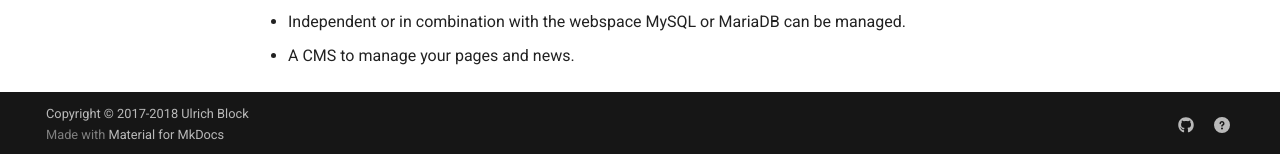
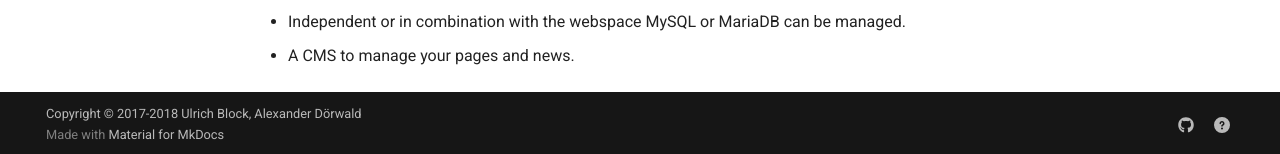
Before and after one commit to mikolaisebastian/page, an MkDocs documentation site: the page built from docs/index.md, in a window 1280 px wide and 1383 px high. Shown: the part 1226-1380 px from the top of the window. Built offline with MkDocs 1.6.1 and Material for MkDocs 9.7.7, drawn with Linux system fonts in a browser that asks for light colours; comment, search, counter and statistics services are not loaded; old or Windows-style settings are respelled for this version of MkDocs.

Commit message:
Update mkdocs.yml (#15)

```diff
--- a/mkdocs.yml
+++ b/mkdocs.yml
@@ -1,7 +1,7 @@
 # Project information
 site_name: 'Easy-Wi Webinterface'
 site_description: 'A game and voice server and webspace webinterface'
-site_author: 'Ulrich Block'
+site_author: 'Alexander Dörwald'
 site_url: 'https://easy-wi.com'
 
 # Address for local developement
@@ -12,7 +12,7 @@
 repo_url: 'https://github.com/easy-wi/page'
 
 # Copyright
-copyright: 'Copyright &copy; 2017-2018 Ulrich Block'
+copyright: 'Copyright &copy; 2017-2018 Ulrich Block, Alexander Dörwald'
 
 # Configuration
 theme:
```
